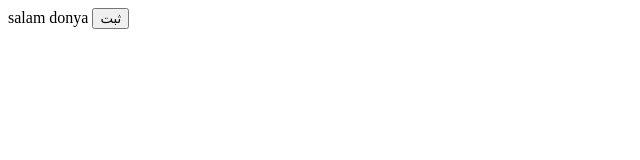
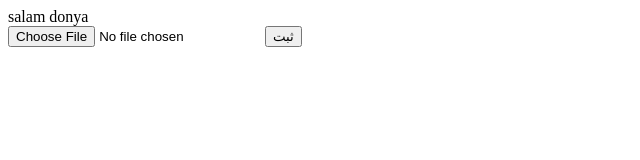
Before and after one commit to kh-niloofar/test, a plain HTML site: page index.html in a window 1280 px wide. Shown: the whole page, without its empty margins (0-640 px from the left). Drawn offline with Linux system fonts and the light colour scheme.

Commit message:
form has been updated

```diff
--- a/index.html
+++ b/index.html
@@ -8,7 +8,11 @@
 
 <body>
     <a>salam donya</a>
-    <button type="send">ثبت</button>
+    <form action="#">
+        <input type="file" name="file" id="file">
+        <button type="send">ثبت</button>
+    </form>
+
 </body>
 
 </html>
```
